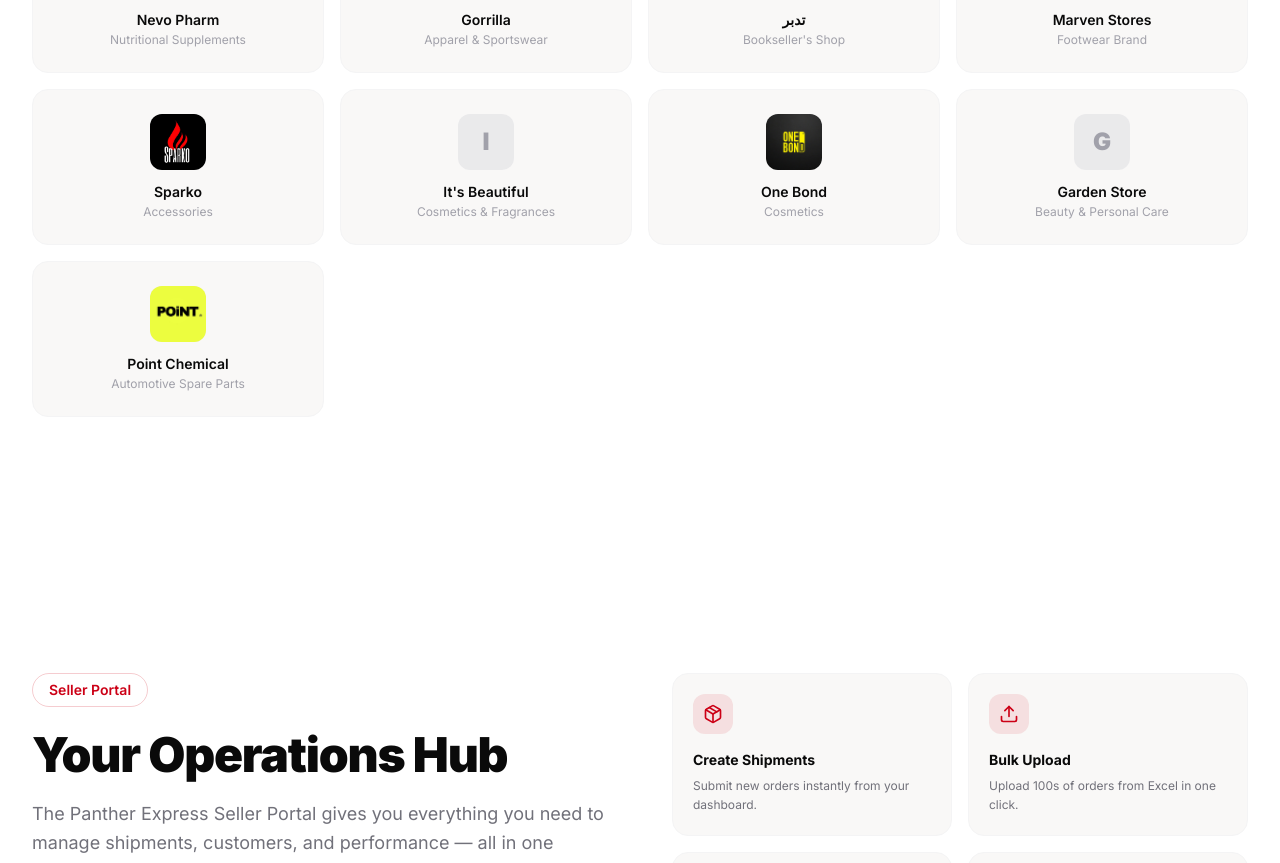
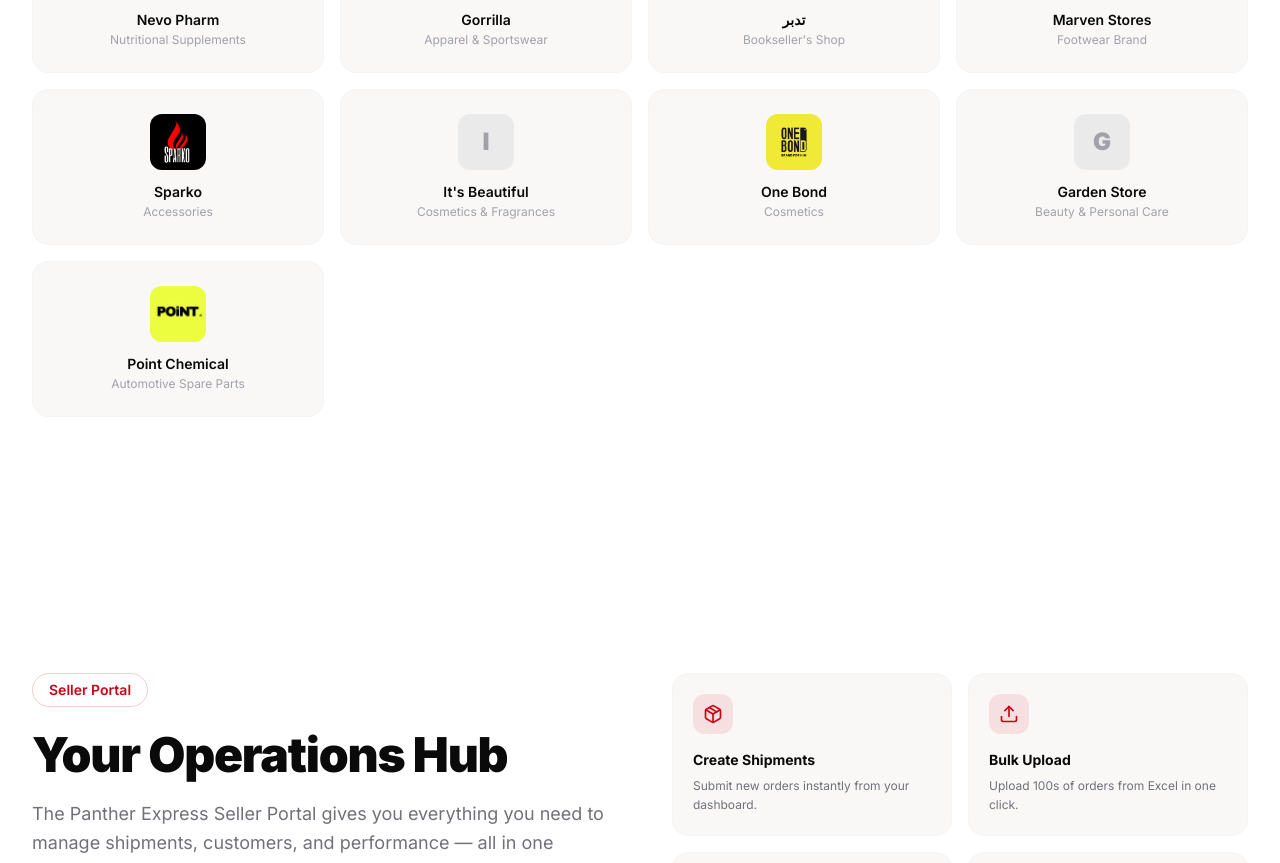
Before and after one commit to Abdelrahman-awad-hub/panther-landing, a Next.js app: page /en in a window 1280 px wide. Shown: the part 3761-4624 px from the top of the page. Built offline with nearby package versions, Linux system fonts and the light colour scheme; no server answers.

Commit message:
change the logo

```diff
--- a/data/clients.ts
+++ b/data/clients.ts
@@ -12,7 +12,7 @@
   { id: 'marven',  name: 'Marven Stores',  category: 'Footwear Brand',            logo: '/brands/marven.png' },
   { id: 'sparko',  name: 'Sparko',         category: 'Accessories',               logo: '/brands/sparko.png' },
   { id: 'beautiful', name: "It's Beautiful", category: 'Cosmetics & Fragrances' },
-  { id: 'firstorder', name: 'One Bond', category: 'Cosmetics',              logo: '/brands/oneBond.jpg' },
+  { id: 'firstorder', name: 'One Bond', category: 'Cosmetics',              logo: '/brands/oneBond2.jpg' },
   { id: 'garden',  name: 'Garden Store',   category: 'Beauty & Personal Care' },
   { id: 'point',   name: 'Point Chemical', category: 'Automotive Spare Parts',    logo: '/brands/point.jpg' },
 ]
```
Also changed, not shown: public/brands/oneBond.jpg (deleted), public/brands/oneBond2.jpg (added).
